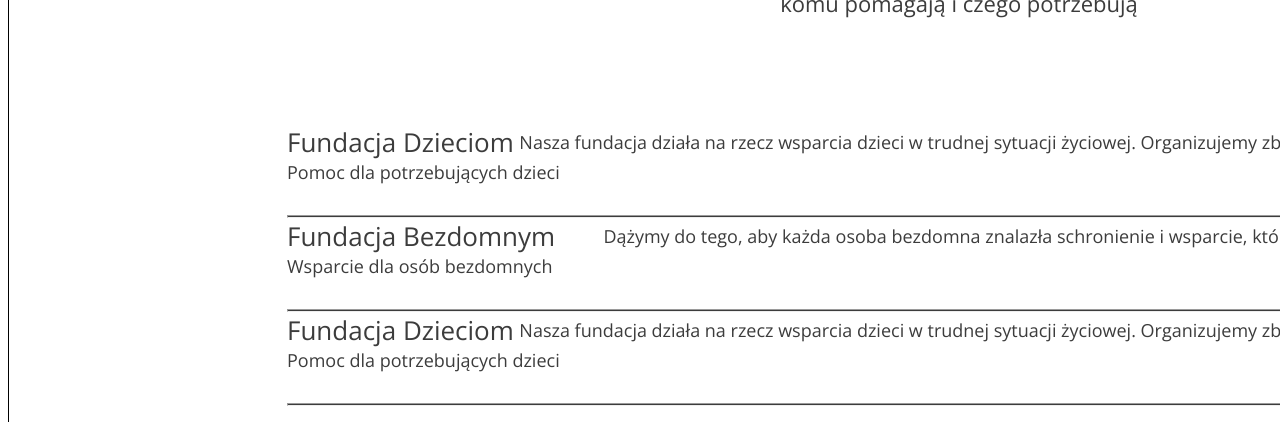
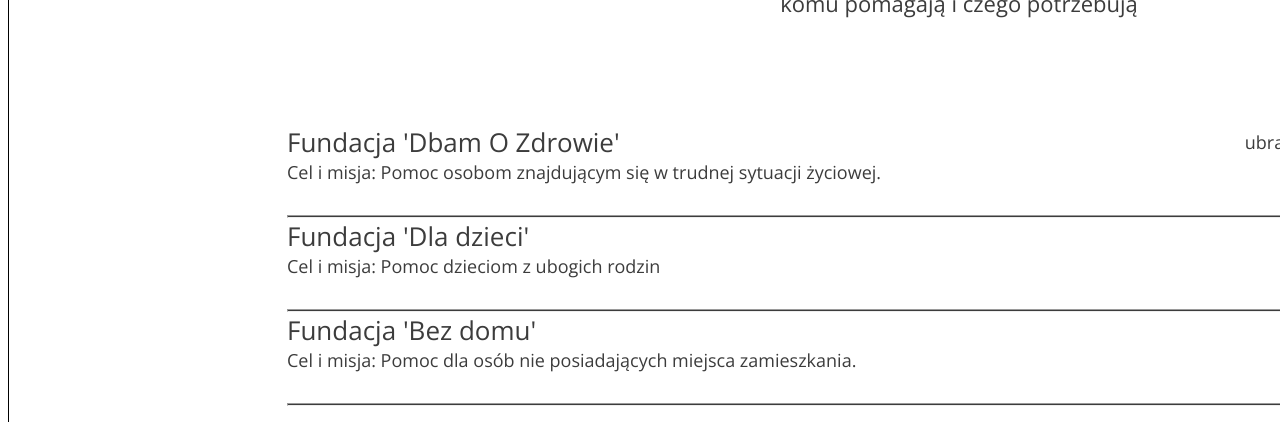
Before and after one commit to Anticrisis97/oddam-w-dobre, a React (Create React App) app: page / in a window 1280 px wide. Shown: the part 3560-3982 px from the top of the page. Built offline with nearby package versions, Linux system fonts and the light colour scheme.

Commit message:
edited local charities descs

```diff
--- a/src/components/Home.js
+++ b/src/components/Home.js
@@ -10,64 +10,65 @@ import ContactForm from "./ContactForm";
 const data = {
     "fundacje": [
         {
-            "title": "Fundacja Dzieciom",
-            "subtitle": "Pomoc dla potrzebujących dzieci",
-            "desc": "Nasza fundacja działa na rzecz wsparcia dzieci w trudnej sytuacji życiowej. Organizujemy zbiórki, eventy i warsztaty dla najmłodszych."
+            "title": "Fundacja 'Dbam O Zdrowie'",
+            "subtitle": "Cel i misja: Pomoc osobom znajdującym się w trudnej sytuacji życiowej.",
+            "desc": "ubrania, jedzenie, sprzęt AGD, meble, zabawki"
         },
         {
-            "title": "Fundacja Bezdomnym",
-            "subtitle": "Wsparcie dla osób bezdomnych",
-            "desc": "Dążymy do tego, aby każda osoba bezdomna znalazła schronienie i wsparcie, które pozwoli jej wrócić do normalnego życia."
+            "title": "Fundacja 'Dla dzieci'",
+            "subtitle": "Cel i misja: Pomoc dzieciom z ubogich rodzin",
+            "desc": "ubrania, meble, zabawki"
+        },
+        {
+            "title": "Fundacja 'Bez domu'",
+            "subtitle": "Cel i misja: Pomoc dla osób nie posiadających miejsca zamieszkania.",
+            "desc": "ubrania, jedzenie, ciepłe koce"
+        },
+        {
+            "title": "Fundacja 'Dbam O Zdrowie'",
+            "subtitle": "Cel i misja: Pomoc osobom znajdującym się w trudnej sytuacji życiowej.",
+            "desc": "ubrania, jedzenie, sprzęt AGD, meble, zabawki"
+        },
+        {
+            "title": "Fundacja 'Dla dzieci'",
+            "subtitle": "Cel i misja: Pomoc dzieciom z ubogich rodzin",
+            "desc": "ubrania, meble, zabawki"
+        },
+        {
+            "title": "Fundacja 'Bez domu'",
+            "subtitle": "Cel i misja: Pomoc dla osób nie posiadających miejsca zamieszkania.",
+            "desc": "ubrania, jedzenie, ciepłe koce"
+        },
+        {
+            "title": "Fundacja 'Dla dzieci'",
+            "subtitle": "Cel i misja: Pomoc dzieciom z ubogich rodzin",
+            "desc": "ubrania, meble, zabawki"
+        },
+        {
+            "title": "Fundacja 'Bez domu'",
+            "subtitle": "Cel i misja: Pomoc dla osób nie posiadających miejsca zamieszkania.",
+            "desc": "ubrania, jedzenie, ciepłe koce"
         },
         {
             "title": "Fundacja Dzieciom",
             "subtitle": "Pomoc dla potrzebujących dzieci",
-            "desc": "Nasza fundacja działa na rzecz wsparcia dzieci w trudnej sytuacji życiowej. Organizujemy zbiórki, eventy i warsztaty dla najmłodszych."
+            "desc": "ubrania, jedzenie, sprzęt AGD, meble, zabawki"
         },
         {
-            "title": "Fundacja Bezdomnym",
-            "subtitle": "Wsparcie dla osób bezdomnych",
-            "desc": "Dążymy do tego, aby każda osoba bezdomna znalazła schronienie i wsparcie, które pozwoli jej wrócić do normalnego życia."
+            "title": "Fundacja 'Dbam O Zdrowie'",
+            "subtitle": "Cel i misja: Pomoc osobom znajdującym się w trudnej sytuacji życiowej.",
+            "desc": "ubrania, jedzenie, sprzęt AGD, meble, zabawki"
         },
         {
-            "title": "Fundacja Dzieciom",
-            "subtitle": "Pomoc dla potrzebujących dzieci",
-            "desc": "Nasza fundacja działa na rzecz wsparcia dzieci w trudnej sytuacji życiowej. Organizujemy zbiórki, eventy i warsztaty dla najmłodszych."
+            "title": "Fundacja 'Dla dzieci'",
+            "subtitle": "Cel i misja: Pomoc dzieciom z ubogich rodzin",
+            "desc": "ubrania, meble, zabawki"
         },
         {
-            "title": "Fundacja Bezdomnym",
-            "subtitle": "Wsparcie dla osób bezdomnych",
-            "desc": "Dążymy do tego, aby każda osoba bezdomna znalazła schronienie i wsparcie, które pozwoli jej wrócić do normalnego życia."
+            "title": "Fundacja 'Bez domu'",
+            "subtitle": "Cel i misja: Pomoc dla osób nie posiadających miejsca zamieszkania.",
+            "desc": "ubrania, jedzenie, ciepłe koce"
         },
-        {
-            "title": "Fundacja Dzieciom",
-            "subtitle": "Pomoc dla potrzebujących dzieci",
-            "desc": "Nasza fundacja działa na rzecz wsparcia dzieci w trudnej sytuacji życiowej. Organizujemy zbiórki, eventy i warsztaty dla najmłodszych."
-        },
-        {
-            "title": "Fundacja Bezdomnym",
-            "subtitle": "Wsparcie dla osób bezdomnych",
-            "desc": "Dążymy do tego, aby każda osoba bezdomna znalazła schronienie i wsparcie, które pozwoli jej wrócić do normalnego życia."
-        },
-        {
-            "title": "Fundacja Dzieciom",
-            "subtitle": "Pomoc dla potrzebujących dzieci",
-            "desc": "Nasza fundacja działa na rzecz wsparcia dzieci w trudnej sytuacji życiowej. Organizujemy zbiórki, eventy i warsztaty dla najmłodszych."
-        },
-        {
-            "title": "Fundacja Bezdomnym",
-            "subtitle": "Wsparcie dla osób bezdomnych",
-            "desc": "Dążymy do tego, aby każda osoba bezdomna znalazła schronienie i wsparcie, które pozwoli jej wrócić do normalnego życia."
-        },{
-            "title": "Fundacja Dzieciom",
-            "subtitle": "Pomoc dla potrzebujących dzieci",
-            "desc": "Nasza fundacja działa na rzecz wsparcia dzieci w trudnej sytuacji życiowej. Organizujemy zbiórki, eventy i warsztaty dla najmłodszych."
-        },
-        {
-            "title": "Fundacja Bezdomnym",
-            "subtitle": "Wsparcie dla osób bezdomnych",
-            "desc": "Dążymy do tego, aby każda osoba bezdomna znalazła schronienie i wsparcie, które pozwoli jej wrócić do normalnego życia."
-        }
     ],
     "organizacje": [
         {
```
